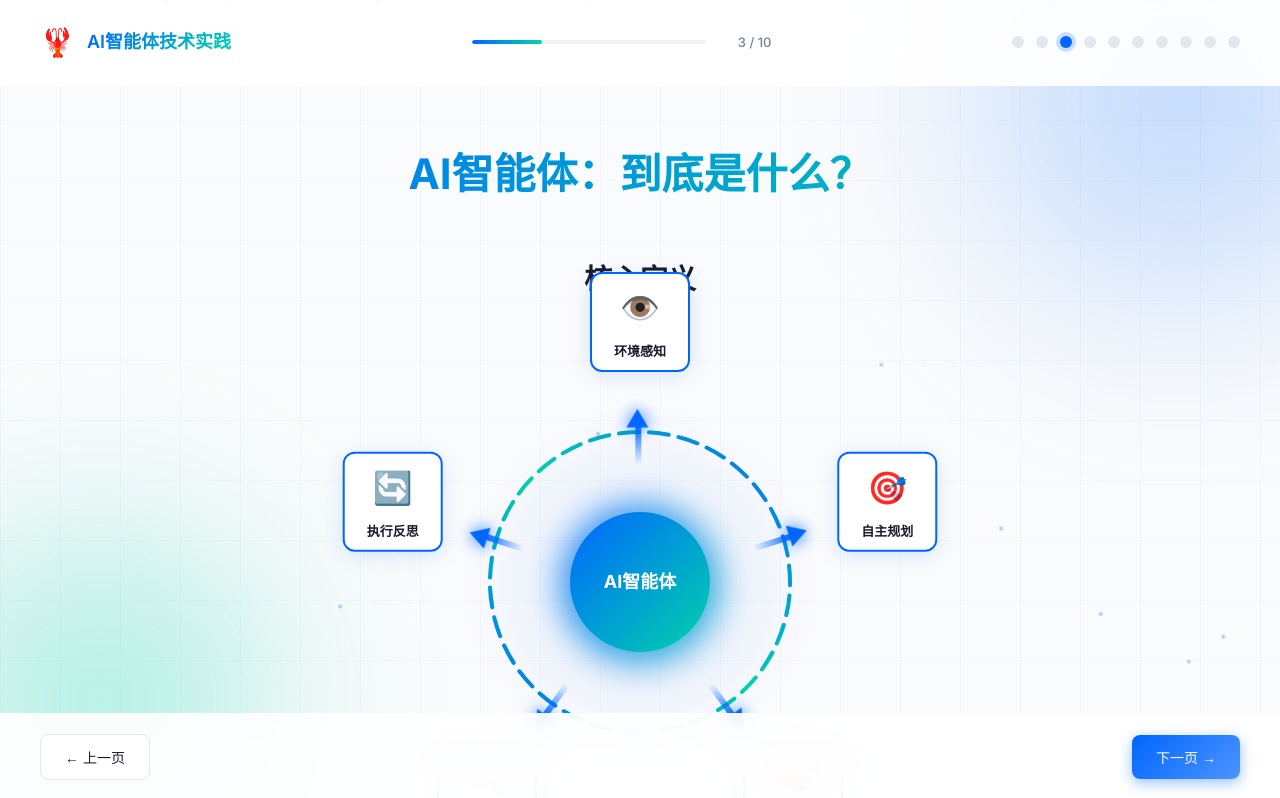
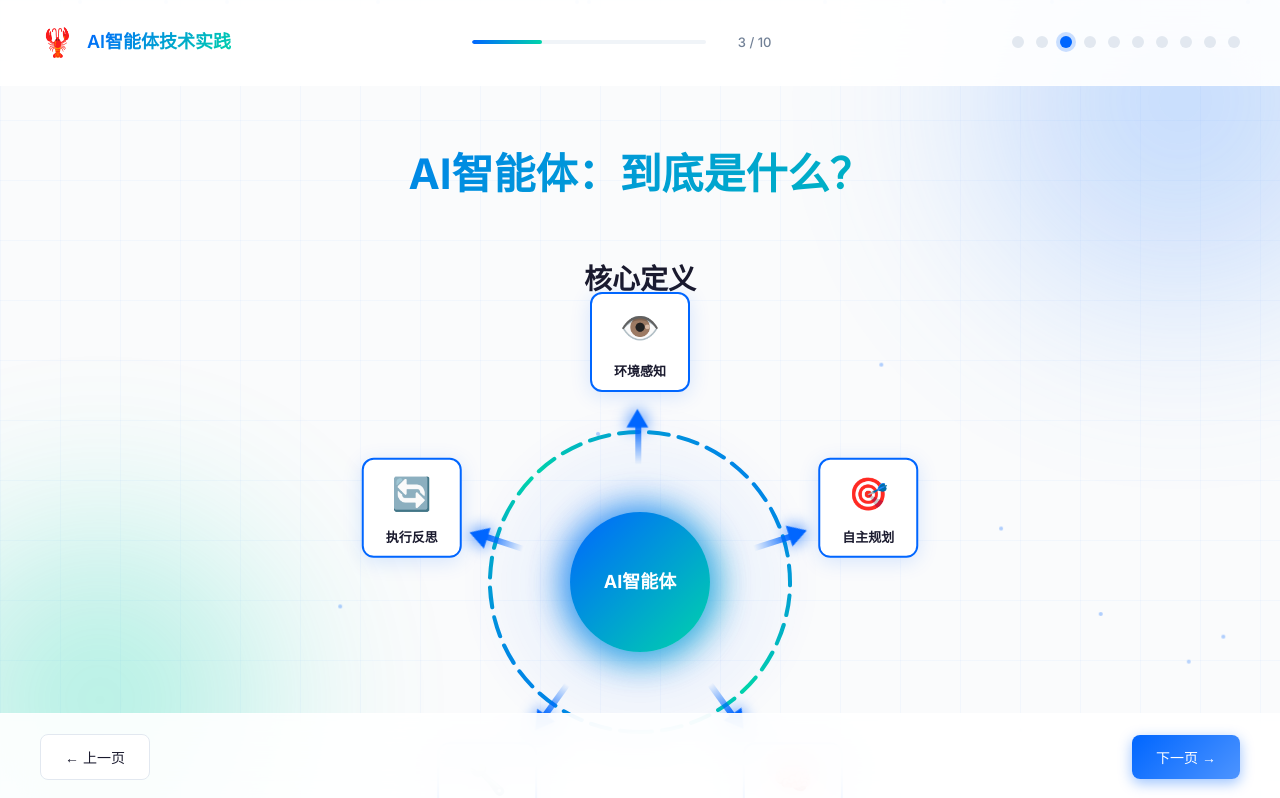
Before and after one commit to weixi5656/ai-agent-presentation, a Vue app: page /#/concept in a window 1280 px wide. Shown: the top 798 px of the page. Built offline with nearby package versions, Linux system fonts and the light colour scheme.

Commit message:
Move 3 cards closer: perception, planning, reflection

```diff
--- a/src/views/ConceptView.vue
+++ b/src/views/ConceptView.vue
@@ -50,14 +50,14 @@
           <span class="center-text">AI智能体</span>
         </div>
         <!-- 5个能力卡片 - 均匀分布在圆环外侧 -->
-        <div class="capability-card" style="--angle: -90deg;">
+        <div class="capability-card" style="--angle: -90deg; --dist: 240px;">
           <div class="card-glow"></div>
           <div class="card-content">
             <span class="card-icon">👁️</span>
             <span class="card-label">环境感知</span>
           </div>
         </div>
-        <div class="capability-card" style="--angle: -18deg;">
+        <div class="capability-card" style="--angle: -18deg; --dist: 240px;">
           <div class="card-glow"></div>
           <div class="card-content">
             <span class="card-icon">🎯</span>
@@ -78,7 +78,7 @@
             <span class="card-label">工具调用</span>
           </div>
         </div>
-        <div class="capability-card" style="--angle: 198deg;">
+        <div class="capability-card" style="--angle: 198deg; --dist: 240px;">
           <div class="card-glow"></div>
           <div class="card-content">
             <span class="card-icon">🔄</span>
@@ -305,7 +305,7 @@
   width: 100px;
   height: 100px;
   z-index: 20;
-  transform: translate(-50%, -50%) rotate(var(--angle)) translateX(260px) rotate(calc(var(--angle) * -1));
+  transform: translate(-50%, -50%) rotate(var(--angle)) translateX(var(--dist, 260px)) rotate(calc(var(--angle) * -1));
 }
 
 .capability-card .card-glow {
@@ -496,7 +496,7 @@
   }
 
   .capability-card {
-    transform: translate(-50%, -50%) rotate(var(--angle)) translateX(170px) rotate(calc(var(--angle) * -1));
+    transform: translate(-50%, -50%) rotate(var(--angle)) translateX(var(--dist, 170px)) rotate(calc(var(--angle) * -1));
     width: 75px;
     height: 75px;
   }
```
